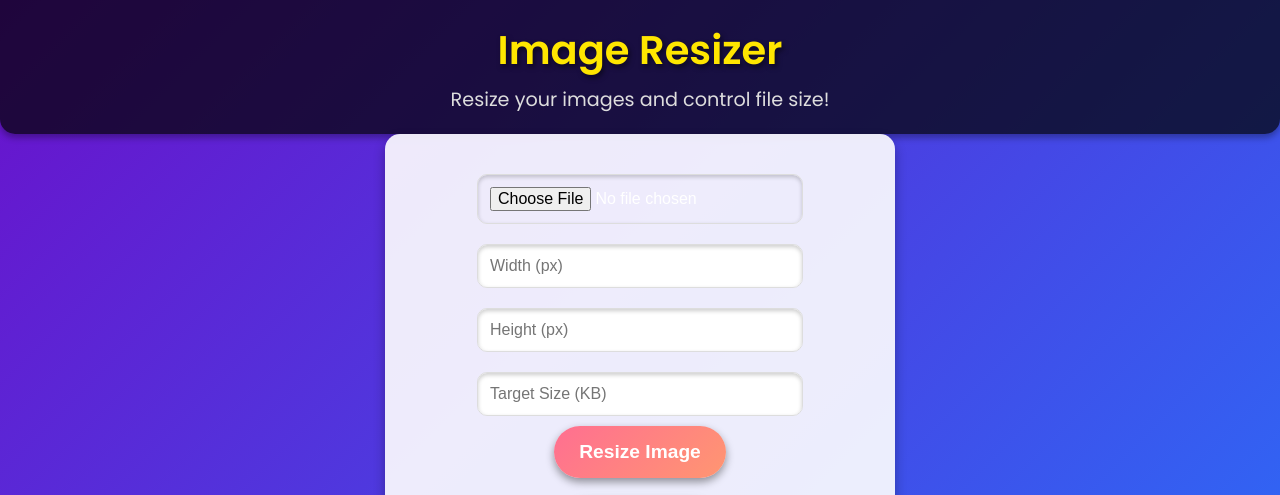
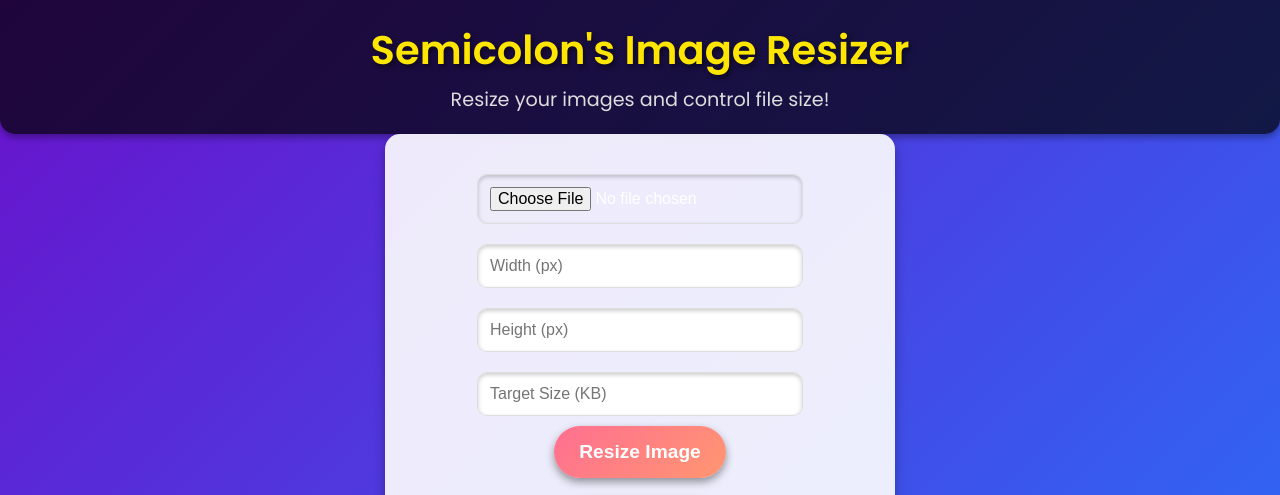
Before and after one commit to Prithwiraj0211/Prithwiraj-s-Image-resizer, a plain HTML site: page index.html in a window 1280 px wide. Shown: the top 495 px of the page. Drawn offline with Linux system fonts and the light colour scheme.

Commit message:
Update index.html
Signed-off-by: Prithwiraj0211 <prithwirajguchhait2@gmail.com>

```diff
--- a/index.html
+++ b/index.html
@@ -143,7 +143,7 @@
 </head>
 <body>
     <header>
-        <h1>Image Resizer</h1>
+        <h1> Semicolon's Image Resizer</h1>
         <p>Resize your images and control file size!</p>
     </header>
 
```
